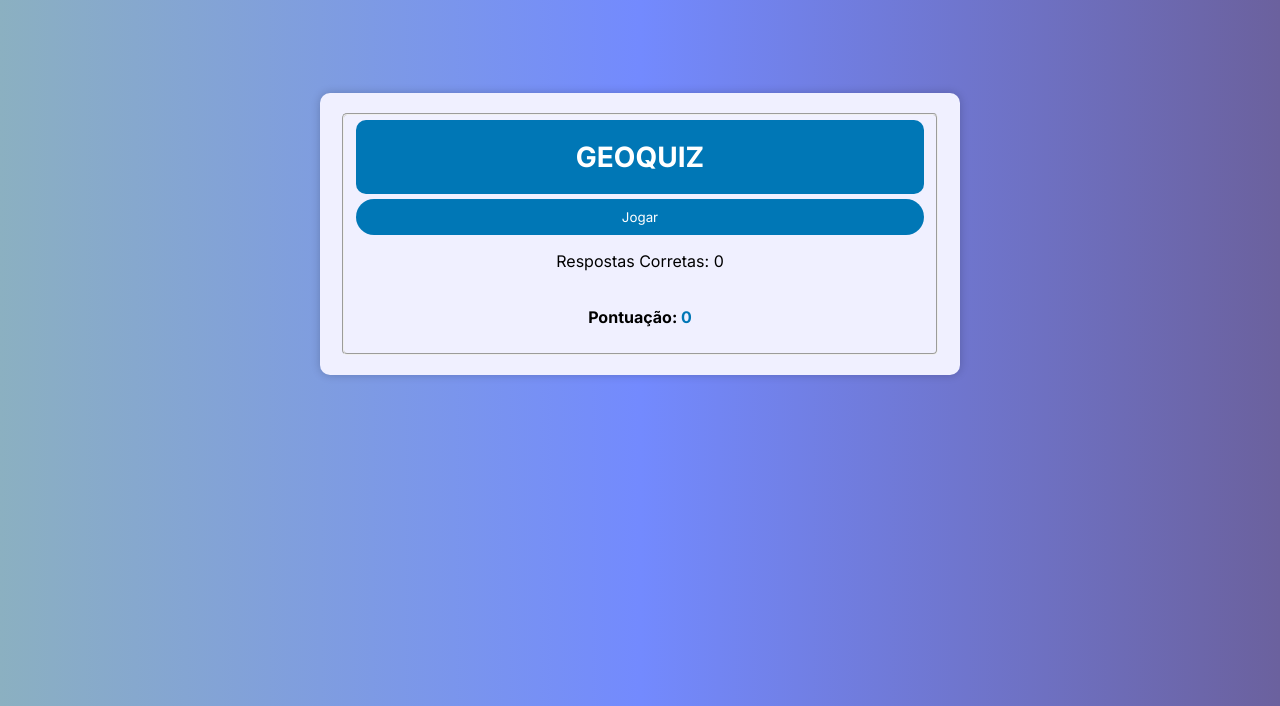
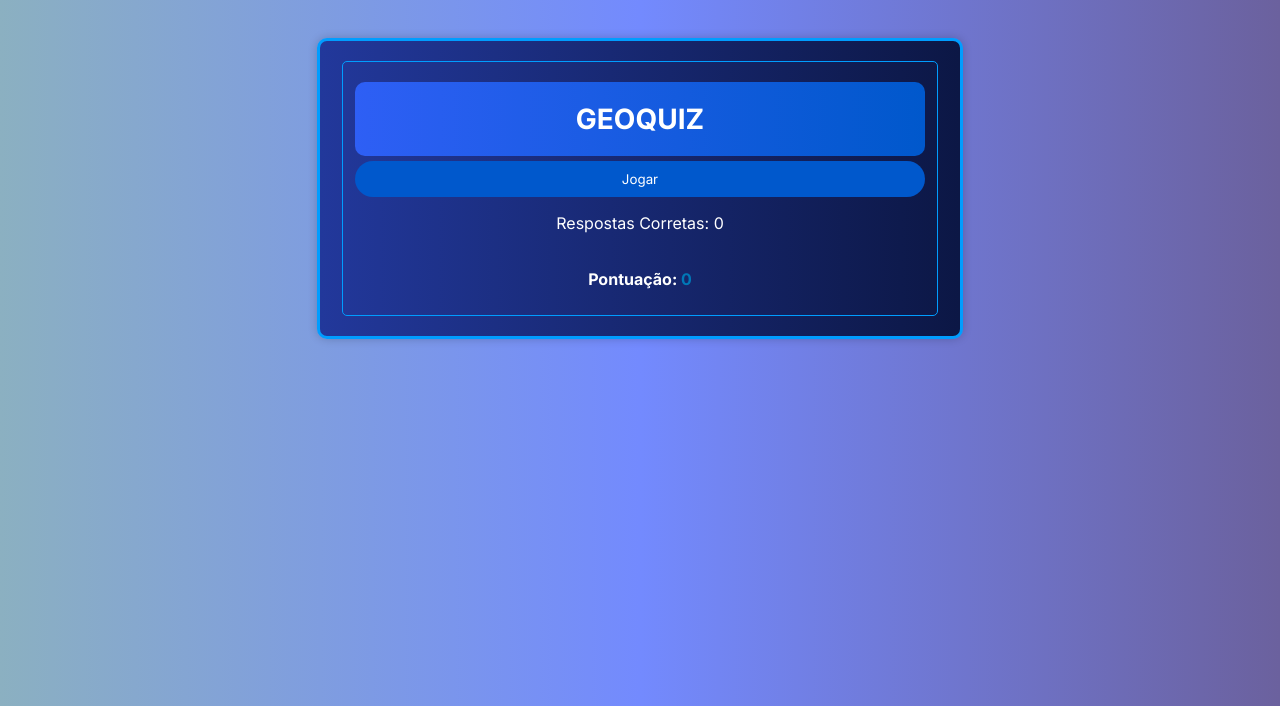
Before and after one commit to ThiagoTeodoroSantana/Edutec, a plain HTML site: page html/quiz.html in a window 1280 px wide. Shown: the part 94-800 px from the top of the page. Drawn offline with Linux system fonts and the light colour scheme.

Commit message:
Etilizei o quiz

```diff
--- a/css/css-quiz/quiz.css
+++ b/css/css-quiz/quiz.css
@@ -5,7 +5,7 @@
 }
 
 p {
-  color:#000000;
+  color:#fff;
   font-weight: 2rem;
 }
 
@@ -15,26 +15,30 @@ body {
   text-align: center;
   margin: 0;
   padding: 0;
+  overflow: hidden;
 }
 
 fieldset{
-  color: #738AFE;
+  color: #000000;
   border-radius: 5px;
+  border:1.5px solid #009dff;
+  padding-top: 1.25rem;
 }
 
 .container {
-  background-color: #f0f0ff;
+  background-image: linear-gradient(to right, #22389b, #0c1745);
   border-radius: 10px;
   box-shadow: 0 0 10px rgba(0, 0, 0, 0.2);
   padding: 20px;
   max-width: 600px;
-  margin: 100px auto;
+  margin: 45px auto;
   display: flex;
   flex-direction: column;
+  border: 3px solid #009dff;
 }
 
 header {
-  background-color: #0077b6;
+  background-image: linear-gradient(to right, #2e5ff5, #0058cc);
   color: #fff;
   border-radius: 10px;
   padding: 20px;
@@ -65,7 +69,7 @@ main {
 }
 
 .btn {
-  background-color: #0077b6;
+  background-color: #0058cc;
   color: #fff;
   border: none;
   border-radius: 10px;
@@ -76,7 +80,7 @@ main {
 }
 
 .btn:hover {
-  background-color: #005f91;
+  background-color: #003cb3;
 }
 
 #score {
@@ -107,6 +111,7 @@ main {
 #play-button {
   margin-top: 5px;
   border-radius: 40px;
+  border: 3px solid var(--strong-blue)
 }
 
 .voltar {
```
